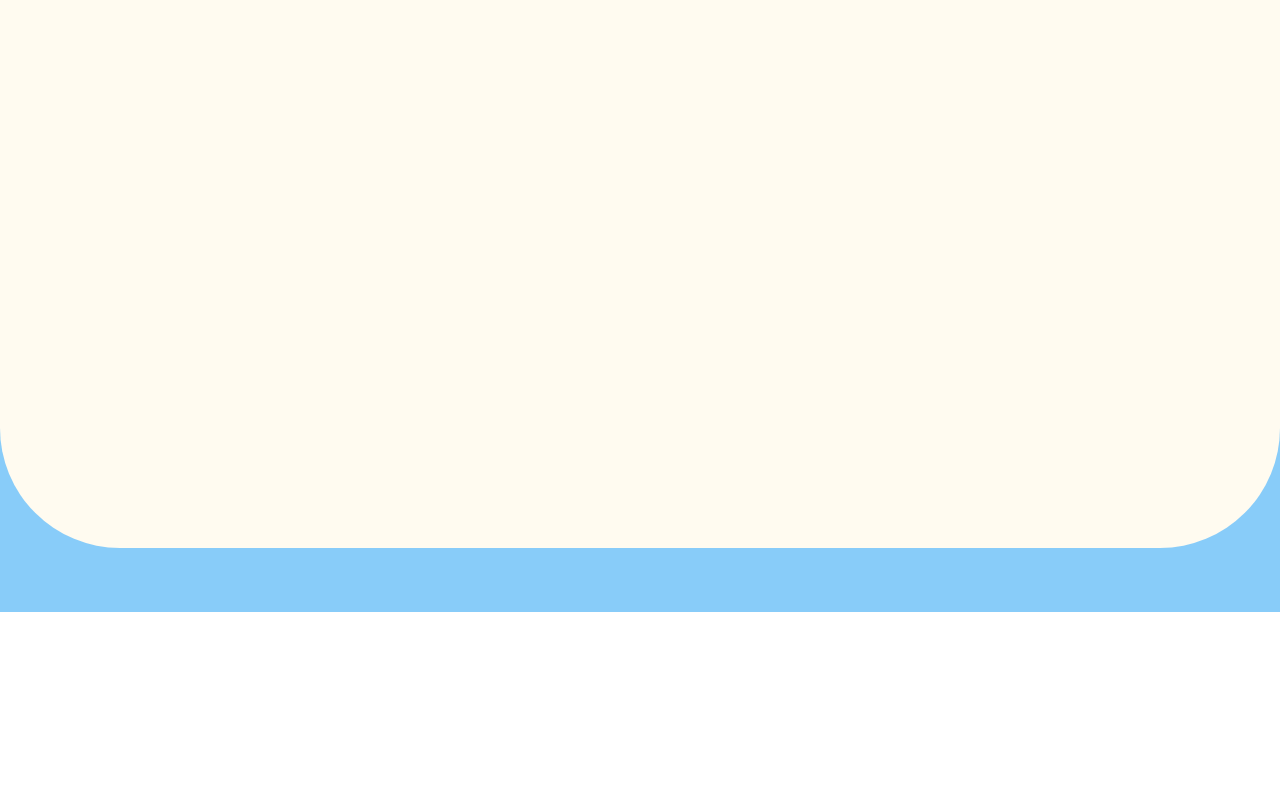
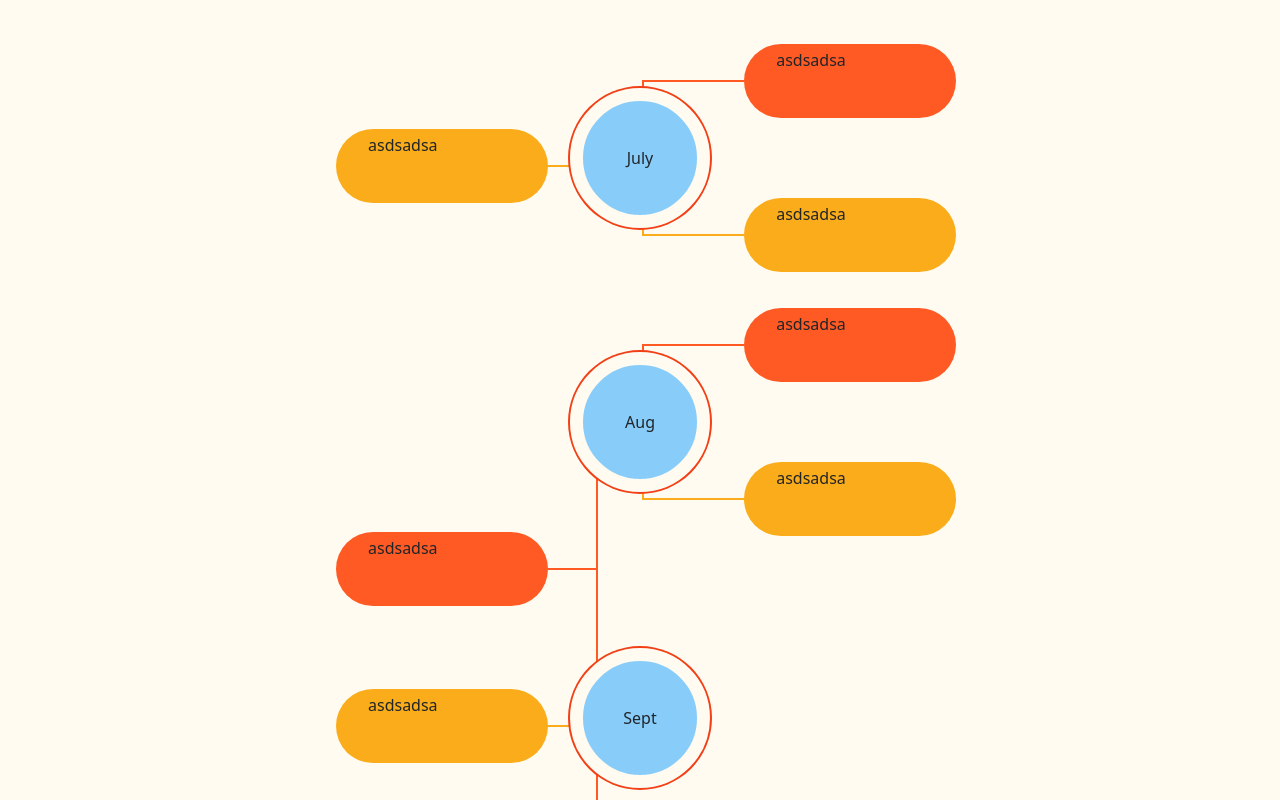
Before and after one commit to shonsirsha/enfu-2022-frontend, a Next.js app: page / in a window 1280 px wide. Shown: the part 260-1060 px from the top of the page. Before the commit the page ends 872 px from the top, so only its background shows below. Built offline with nearby package versions, Linux system fonts and the light colour scheme; a web font is replaced by a local one.

Commit message:
created TimeLine section with TimeLine component

```diff
--- /dev/null
+++ b/components/TimeLines/VerticalTimeLine.js
@@ -0,0 +1,366 @@
+import React from "react";
+import styled from "styled-components";
+import { mediaBreakpoint } from "utils/mediaBreakpoints";
+const OutsideContainer = styled.div`
+	align-items: center;
+	position: relative;
+`;
+
+const Dot = styled.div`
+	width: 140px;
+	height: 140px;
+	border-radius: 100%;
+	z-index: 12;
+	border: 13px solid #fffbf0;
+	box-shadow: 0 0 0 2px #f23f16;
+`;
+
+const ContentContainer = styled.div`
+	position: absolute;
+	z-index: 10;
+	align-items: center;
+	display: flex;
+
+	&.topRight {
+		right: 24%;
+		bottom: 110px;
+	}
+
+	&.bottomRight {
+		right: 24%;
+		bottom: -44px;
+	}
+
+	&.leftCenter {
+		left: 25%;
+		bottom: 18%;
+	}
+
+	&.rightCenter {
+		right: 25%;
+		bottom: 18%;
+	}
+
+	&.upperHalf {
+		left: 25%;
+		bottom: 85%;
+	}
+
+	&.topRight .verticalLine {
+		width: 2px;
+		height: 20px;
+		margin-top: 18px;
+	}
+
+	&.bottomRight .verticalLine {
+		width: 2px;
+		height: 20px;
+		margin-top: -18px;
+	}
+
+	&.leftCenter .verticalLine {
+		display: none;
+	}
+
+	&.rightCenter .verticalLine {
+		display: none;
+	}
+
+	&.upperHalf .shortHorizLine {
+		width: 48px;
+		height: 2px;
+	}
+
+	&.upperHalf .shortHorizLine.lower {
+		margin-top: auto;
+	}
+
+	&.upperHalf .longVertLine {
+		width: 2px;
+		height: 200px;
+	}
+
+	& .horizLine {
+		width: 100px;
+		height: 2px;
+	}
+
+	@media ${mediaBreakpoint.down.lg} {
+		position: static;
+	}
+
+	@media (max-width: 1194px) {
+		&.topRight {
+			right: 14%;
+			bottom: 110px;
+		}
+
+		&.bottomRight {
+			right: 14%;
+			bottom: -44px;
+		}
+
+		&.leftCenter {
+			left: 14%;
+			bottom: 18%;
+		}
+
+		&.rightCenter {
+			right: 14%;
+			bottom: 18%;
+		}
+
+		&.upperHalf {
+			left: 14%;
+			bottom: 85%;
+		}
+
+		&.topRight .verticalLine {
+			width: 2px;
+			height: 20px;
+			margin-top: 18px;
+		}
+
+		&.bottomRight .verticalLine {
+			width: 2px;
+			height: 20px;
+			margin-top: -18px;
+		}
+
+		&.upperHalf .shortHorizLine {
+			width: 48px;
+			height: 2px;
+		}
+
+		&.upperHalf .shortHorizLine.lower {
+			margin-top: auto;
+		}
+
+		&.upperHalf .longVertLine {
+			width: 2px;
+			height: 200px;
+		}
+
+		& .horizLine {
+			width: 100px;
+			height: 2px;
+		}
+	}
+`;
+
+const TimelineContent = styled.div`
+	display: -webkit-box;
+	display: -ms-flexbox;
+	display: flex;
+	border-radius: 60px;
+	padding: 4px 32px;
+	min-height: 74px;
+	min-width: 212px;
+`;
+
+const July = () => {
+	return (
+		<OutsideContainer
+			className="w-100
+              d-xl-flex d-none
+              justify-content-center"
+		>
+			<Dot className="d-flex justify-content-center bg-secondary align-items-center">
+				July
+			</Dot>
+			<ContentContainer className="topRight">
+				<div className="bg-danger verticalLine"></div>
+				<div className="bg-danger horizLine"></div>
+				<TimelineContent className="bg-danger">asdsadsa</TimelineContent>
+			</ContentContainer>
+
+			<ContentContainer className="bottomRight">
+				<div className="bg-orange verticalLine"></div>
+				<div className="bg-orange horizLine"></div>
+				<TimelineContent className="bg-orange">asdsadsa</TimelineContent>
+			</ContentContainer>
+
+			<ContentContainer className="leftCenter">
+				<TimelineContent className="bg-orange">asdsadsa</TimelineContent>
+				<div className="bg-orange verticalLine"></div>
+				<div className="bg-orange horizLine"></div>
+			</ContentContainer>
+		</OutsideContainer>
+	);
+};
+
+const Aug = ({ ...props }) => {
+	const { className } = props;
+	return (
+		<OutsideContainer
+			style={{ marginTop: 124 }}
+			className={`w-100
+              d-lg-flex d-none
+              justify-content-center ${className}`}
+		>
+			<Dot className="d-flex justify-content-center bg-secondary align-items-center">
+				Aug
+			</Dot>
+
+			<ContentContainer className="topRight">
+				<div className="bg-danger verticalLine"></div>
+				<div className="bg-danger horizLine"></div>
+				<TimelineContent className="bg-danger">asdsadsa</TimelineContent>
+			</ContentContainer>
+
+			<ContentContainer className="bottomRight">
+				<div className="bg-orange verticalLine"></div>
+				<div className="bg-orange horizLine"></div>
+				<TimelineContent className="bg-orange">asdsadsa</TimelineContent>
+			</ContentContainer>
+		</OutsideContainer>
+	);
+};
+
+const Sept = ({ ...props }) => {
+	const { className } = props;
+	return (
+		<OutsideContainer
+			style={{ marginTop: 156 }}
+			className={`w-100
+              d-lg-flex d-none
+              justify-content-center ${className}`}
+		>
+			<Dot className="d-flex justify-content-center bg-secondary align-items-center">
+				Sept
+			</Dot>
+
+			<ContentContainer className="upperHalf">
+				<TimelineContent className="bg-danger">asdsadsa</TimelineContent>
+				<div className="bg-danger shortHorizLine"></div>
+				<div className="bg-danger longVertLine">
+					<div className="bg-danger shortHorizLine"></div>
+				</div>
+				<div className="bg-danger shortHorizLine lower"></div>
+			</ContentContainer>
+
+			<ContentContainer className="leftCenter">
+				<TimelineContent className="bg-orange">asdsadsa</TimelineContent>
+				<div className="bg-orange verticalLine"></div>
+				<div className="bg-orange horizLine"></div>
+			</ContentContainer>
+		</OutsideContainer>
+	);
+};
+
+const Oct = ({ ...props }) => {
+	const { className } = props;
+
+	return (
+		<OutsideContainer
+			style={{ marginTop: 156 }}
+			className={`w-100
+              d-lg-flex d-none
+              justify-content-center ${className}`}
+		>
+			<Dot className="d-flex justify-content-center bg-secondary align-items-center">
+				Oct
+			</Dot>
+
+			<ContentContainer className="upperHalf">
+				<TimelineContent className="bg-danger">asdsadsa</TimelineContent>
+				<div className="bg-danger shortHorizLine"></div>
+				<div className="bg-danger longVertLine">
+					<div className="bg-danger shortHorizLine"></div>
+				</div>
+				<div className="bg-danger shortHorizLine lower"></div>
+			</ContentContainer>
+		</OutsideContainer>
+	);
+};
+
+const Nov = ({ ...props }) => {
+	const { className } = props;
+	return (
+		<OutsideContainer
+			className={`w-100
+              d-lg-flex d-none
+              justify-content-center ${className}`}
+		>
+			<Dot className="d-flex justify-content-center bg-secondary align-items-center">
+				Nov
+			</Dot>
+
+			<ContentContainer className="leftCenter">
+				<TimelineContent className="bg-orange">asdsadsa</TimelineContent>
+				<div className="bg-orange verticalLine"></div>
+				<div className="bg-orange horizLine"></div>
+			</ContentContainer>
+
+			<ContentContainer className="rightCenter">
+				<div className="bg-orange verticalLine"></div>
+				<div className="bg-orange horizLine"></div>
+				<TimelineContent className="bg-orange">asdsadsa</TimelineContent>
+			</ContentContainer>
+		</OutsideContainer>
+	);
+};
+
+const VerticalTimeLine = () => {
+	return (
+		<>
+			<div className="d-lg-block d-none">
+				<July />
+				<Aug />
+				<Sept />
+				<Oct />
+				<Nov className="mt-5" />
+			</div>
+
+			{/*MOBILE*/}
+			<div
+				style={{ marginTop: -86 }}
+				className="d-lg-none d-flex flex-column justify-content-center"
+			>
+				<div className="d-flex align-items-center flex-column">
+					<Dot className="d-flex justify-content-center bg-secondary align-items-center">
+						Jul
+					</Dot>
+					<TimelineContent className="bg-danger mt-4">asdsadsa</TimelineContent>
+					<TimelineContent className="bg-danger mt-3">asdsadsa</TimelineContent>
+					<TimelineContent className="bg-orange mt-3">asdsadsa</TimelineContent>
+				</div>
+
+				<div className="d-flex align-items-center flex-column mt-5">
+					<Dot className="d-flex justify-content-center bg-secondary align-items-center">
+						Aug
+					</Dot>
+					<TimelineContent className="bg-danger mt-4">asdsadsa</TimelineContent>
+					<TimelineContent className="bg-danger mt-3">asdsadsa</TimelineContent>
+					<TimelineContent className="bg-orange mt-3">asdsadsa</TimelineContent>
+				</div>
+
+				<div className="d-flex align-items-center flex-column mt-5">
+					<Dot className="d-flex justify-content-center bg-secondary align-items-center">
+						Sept
+					</Dot>
+					<TimelineContent className="bg-danger mt-4">asdsadsa</TimelineContent>
+					<TimelineContent className="bg-orange mt-3">asdsadsa</TimelineContent>
+					<TimelineContent className="bg-danger mt-3">asdsadsa</TimelineContent>
+				</div>
+
+				<div className="d-flex align-items-center flex-column mt-5">
+					<Dot className="d-flex justify-content-center bg-secondary align-items-center">
+						Oct
+					</Dot>
+					<TimelineContent className="bg-danger mt-4">asdsadsa</TimelineContent>
+				</div>
+
+				<div className="d-flex align-items-center flex-column mt-5">
+					<Dot className="d-flex justify-content-center bg-secondary align-items-center">
+						Nov
+					</Dot>
+					<TimelineContent className="bg-orange mt-3">asdsadsa</TimelineContent>
+					<TimelineContent className="bg-orange mt-3">asdsadsa</TimelineContent>
+				</div>
+			</div>
+		</>
+	);
+};
+
+export default VerticalTimeLine;
--- a/components/TimelineSection/index.js
+++ b/components/TimelineSection/index.js
@@ -1,8 +1,11 @@
 import React from "react";
 import styled from "styled-components";
 import { mediaBreakpoint } from "utils/mediaBreakpoints";
-const Container = styled.div`
-	height: 800px;
+import { Container } from "react-bootstrap";
+
+import VerticalTimeLine from "components/TimeLines/VerticalTimeLine";
+const StyledContainer = styled.div`
+	height: auto;
 	z-index: 3;
 	padding: 64px 0;
 
@@ -15,6 +18,7 @@ const InnerContainer = styled.div`
 	z-index: 4;
 	border-radius: 120px;
 	padding: 32px;
+	padding-bottom: 100px;
 	height: 100%;
 
 	@media ${mediaBreakpoint.down.md} {
@@ -72,16 +76,28 @@ const Subheader = styled.h3`
 	}
 `;
 
+const VerticalTLContainer = styled.div`
+	max-width: 1320px;
+	@media (max-width: 1194px) and ${mediaBreakpoint.up.lg} {
+		max-width: 996px;
+		margin-top: -164px;
+	}
+`;
+
 const index = () => {
 	return (
-		<Container className="mt-5 bg-secondary position-relative">
+		<StyledContainer className="mt-5 bg-secondary position-relative">
 			<InnerContainer className="bg-cream position-relative">
 				<TimeLineBadge className="bg-danger">
 					<Header className="text-cream">Timeline</Header>
 					<Subheader className="text-cream">2022</Subheader>
 				</TimeLineBadge>
+
+				<VerticalTLContainer className="mx-auto">
+					<VerticalTimeLine />
+				</VerticalTLContainer>
 			</InnerContainer>
-		</Container>
+		</StyledContainer>
 	);
 };
 
--- a/styles/root.scss
+++ b/styles/root.scss
@@ -4,6 +4,7 @@ $primary: #fdaf1b;
 $secondary: #88ccf9;
 $cream: #fffbf0;
 $lightYellow: #fce46a;
+$orange: #faac1a;
 $success: #3e8d63;
 $info: #7b61ff;
 $warning: #b8c924;
@@ -24,6 +25,7 @@ $theme-colors: (
 	secondary: $secondary,
 	cream: $cream,
 	lightYellow: $lightYellow,
+	orange: $orange,
 	success: $success,
 	info: $info,
 	warning: $warning,
```
